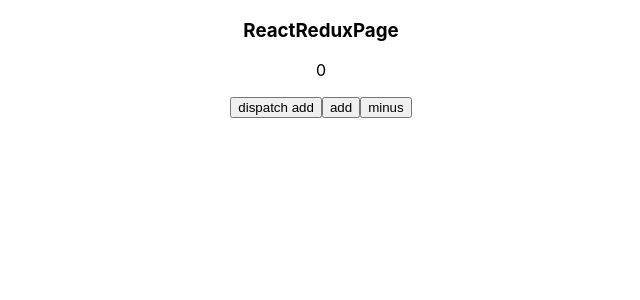
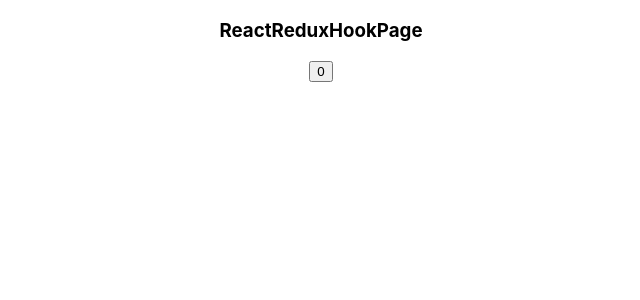
Before and after one commit to GaoLib/react-study, a React (Create React App) app: page / in a window 1280 px wide. Shown: the top 300 px of the page, without its empty margins (319-959 px from the left). Built offline with nearby package versions, Linux system fonts and the light colour scheme.

Commit message:
feat: use react redux hooks

```diff
--- a/src/App.js
+++ b/src/App.js
@@ -1,19 +1,17 @@
-// import logo from './logo.svg';
 // import AntdFormPage from "./pages/AntdFormPage";
 // import MyRCFieldForm from "./pages/MyRCFieldForm";
 // import ReduxPage from "./pages/ReduxPage";
 import ReactReduxPage from "./pages/ReactReduxPage";
+import ReactReduxHookPage from "./pages/ReactReduxHook";
 import './App.css';
 
 function App() {
   return (
     <div className="App">
-      {/* <header className="App-header">
-        <img src={logo} className="App-logo" alt="logo" />
-      </header> */}
       {/* <MyRCFieldForm /> */}
       {/* <ReduxPage /> */}
-      <ReactReduxPage />
+      {/* <ReactReduxPage /> */}
+      <ReactReduxHookPage />
     </div>
   );
 }
--- a/src/gReactRedux/index.js
+++ b/src/gReactRedux/index.js
@@ -1,4 +1,4 @@
-import React, { useCallback, useContext, useEffect, useState } from 'react'
+import React, { useCallback, useContext, useLayoutEffect, useState } from 'react'
 
 const Context = React.createContext()
 
@@ -21,13 +21,23 @@ export const connect = (mapStateToProps, mapDispatchToProps) => (
 ) => (props) => {
   const store = useContext(Context)
   const stateProps = mapStateToProps(store.getState())
-  const dispatchProps = { dispatch: store.dispatch }
+  let dispatchProps = { dispatch: store.dispatch }
+
+  if (typeof mapDispatchToProps === 'function') {
+    dispatchProps = mapDispatchToProps(store.dispatch)
+  } else if (typeof mapDispatchToProps === 'object') {
+    dispatchProps = bindActionCreators(mapDispatchToProps, store.dispatch)
+  }
 
   const forceUpdate = useForceUpdate()
-  useEffect(() => {
-    store.subscribe(() => {
+  useLayoutEffect(() => {
+    const unsubscribe = store.subscribe(() => {
       forceUpdate()
     })
+
+    return () => {
+      unsubscribe()
+    }
   }, [store])
 
   return <WarpperComponent {...props} {...stateProps} {...dispatchProps} />
--- a/src/index.js
+++ b/src/index.js
@@ -4,8 +4,8 @@ import './index.css';
 import App from './App';
 import reportWebVitals from './reportWebVitals';
 import store from './store/reactRedux'
-// import { Provider } from 'react-redux';
-import { Provider } from './gReactRedux';
+import { Provider } from 'react-redux';
+// import { Provider } from './gReactRedux';
 
 const root = ReactDOM.createRoot(document.getElementById('root'));
 root.render(
--- /dev/null
+++ b/src/pages/ReactReduxHook.js
@@ -0,0 +1,14 @@
+import { useDispatch, useSelector } from "react-redux"
+
+function ReactReduxHookPage(props) {
+  const dispatch = useDispatch()
+  const count = useSelector(({count}) => count)
+  return (
+    <div>
+      <h3>ReactReduxHookPage</h3>
+      <button onClick={() => dispatch({type: 'ADD'})}>{count}</button>
+    </div>
+  )
+}
+
+export default ReactReduxHookPage
--- a/src/pages/ReactReduxPage.js
+++ b/src/pages/ReactReduxPage.js
@@ -31,17 +31,17 @@ export default connect(
   return {count: state.count}
 },
   // mapDispatchToProps  object | function
-// {
-//   add: () => ({type: 'ADD'}),
-//   minus: () => ({type: 'MINUS'})
-// }
-  (dispatch) => {
-    let creators = {
-      add: () => ({type: 'ADD'}),
-      minus: () => ({type: 'MINUS'})
-    }
+{
+  add: () => ({type: 'ADD'}),
+  minus: () => ({type: 'MINUS'})
+}
+  // (dispatch) => {
+  //   let creators = {
+  //     add: () => ({type: 'ADD'}),
+  //     minus: () => ({type: 'MINUS'})
+  //   }
 
-    creators = bindActionCreators(creators, dispatch)
-    return { dispatch, ...creators }
-  }
+  //   creators = bindActionCreators(creators, dispatch)
+  //   return { dispatch, ...creators }
+  // }
 )(ReactReduxPage)
```
